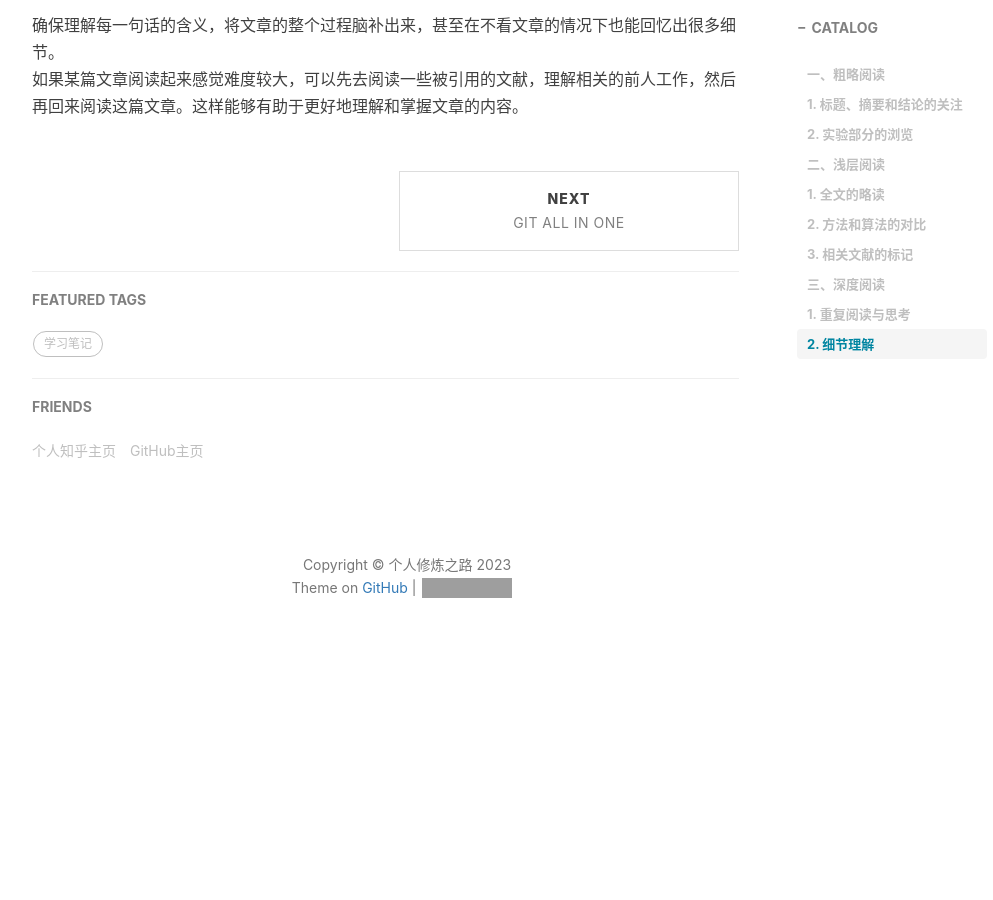
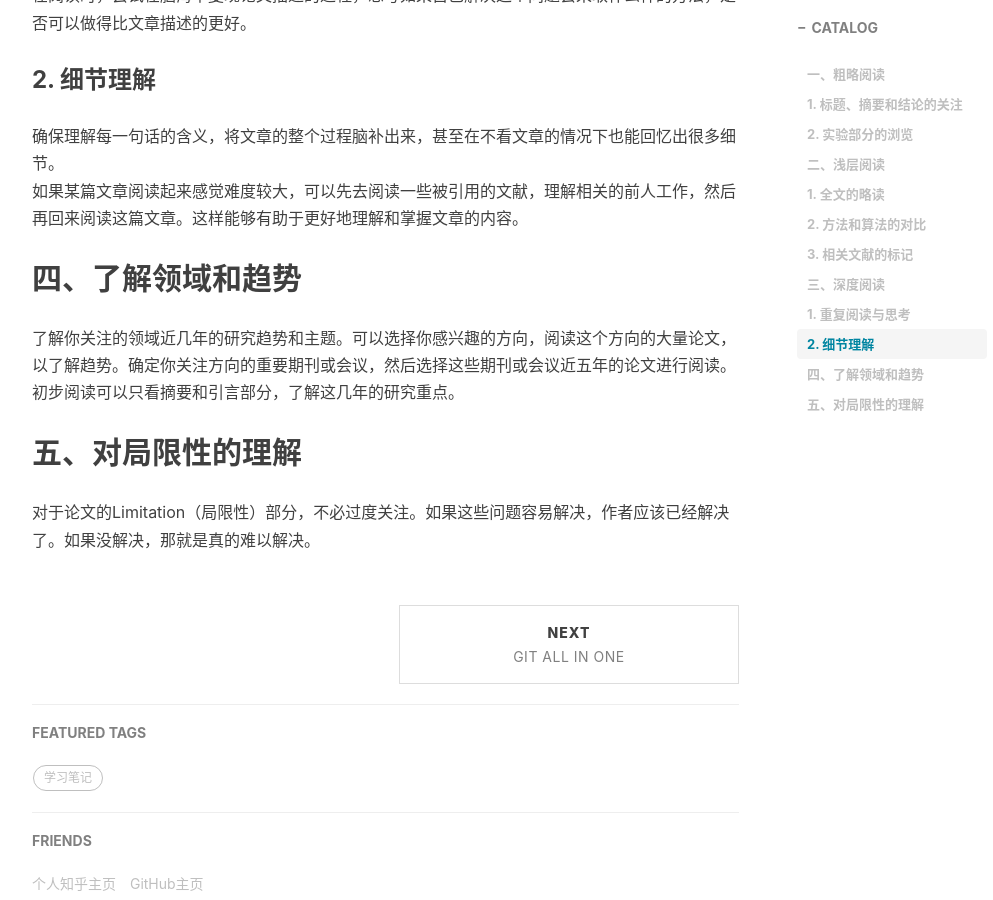
Before and after one commit to bingchuH/bingchuH.github.io, a Jekyll site: the page built from _posts/2023-07-01-如何读一篇文献.md, in a window 1280 px wide and 900 px high, scrolled down 1914 px. Shown: the whole window, without its empty margins (233-1226 px from the left). Built offline with Jekyll 4.4.1, drawn with Linux system fonts in a browser that asks for light colours; nearby versions of some CDN libraries; comment, search, counter and statistics services are not loaded; before the commit the page ends 2606 px from its top, so only the background shows below that; some of the changed text lies outside the part shown; grey boxes are pictures that could not be loaded.

Commit message:
modified

```diff
--- a/_posts/2023-07-01-如何读一篇文献.md
+++ b/_posts/2023-07-01-如何读一篇文献.md
@@ -20,6 +20,7 @@ tags:
 
 **如果都是从头读到尾的话时间可能不够用，需要快速找到适合自己的文章。**
 
+要理解和吸收一篇论文的内容，你需要经历大量的阅读实践。起初，你可能需要阅读至少100篇论文，才能对论文的结构和主题有一定的理解。阅读300篇论文后，你可能会有较为满意的阅读理解效果。
 
 ## **一、粗略阅读**
 ### 1. 标题、摘要和结论的关注
@@ -41,3 +42,9 @@ tags:
 ### 2. 细节理解
 确保理解每一句话的含义，将文章的整个过程脑补出来，甚至在不看文章的情况下也能回忆出很多细节。
 如果某篇文章阅读起来感觉难度较大，可以先去阅读一些被引用的文献，理解相关的前人工作，然后再回来阅读这篇文章。这样能够有助于更好地理解和掌握文章的内容。
+
+## **四、了解领域和趋势**
+了解你关注的领域近几年的研究趋势和主题。可以选择你感兴趣的方向，阅读这个方向的大量论文，以了解趋势。确定你关注方向的重要期刊或会议，然后选择这些期刊或会议近五年的论文进行阅读。初步阅读可以只看摘要和引言部分，了解这几年的研究重点。
+
+## **五、对局限性的理解**
+对于论文的Limitation（局限性）部分，不必过度关注。如果这些问题容易解决，作者应该已经解决了。如果没解决，那就是真的难以解决。
```
